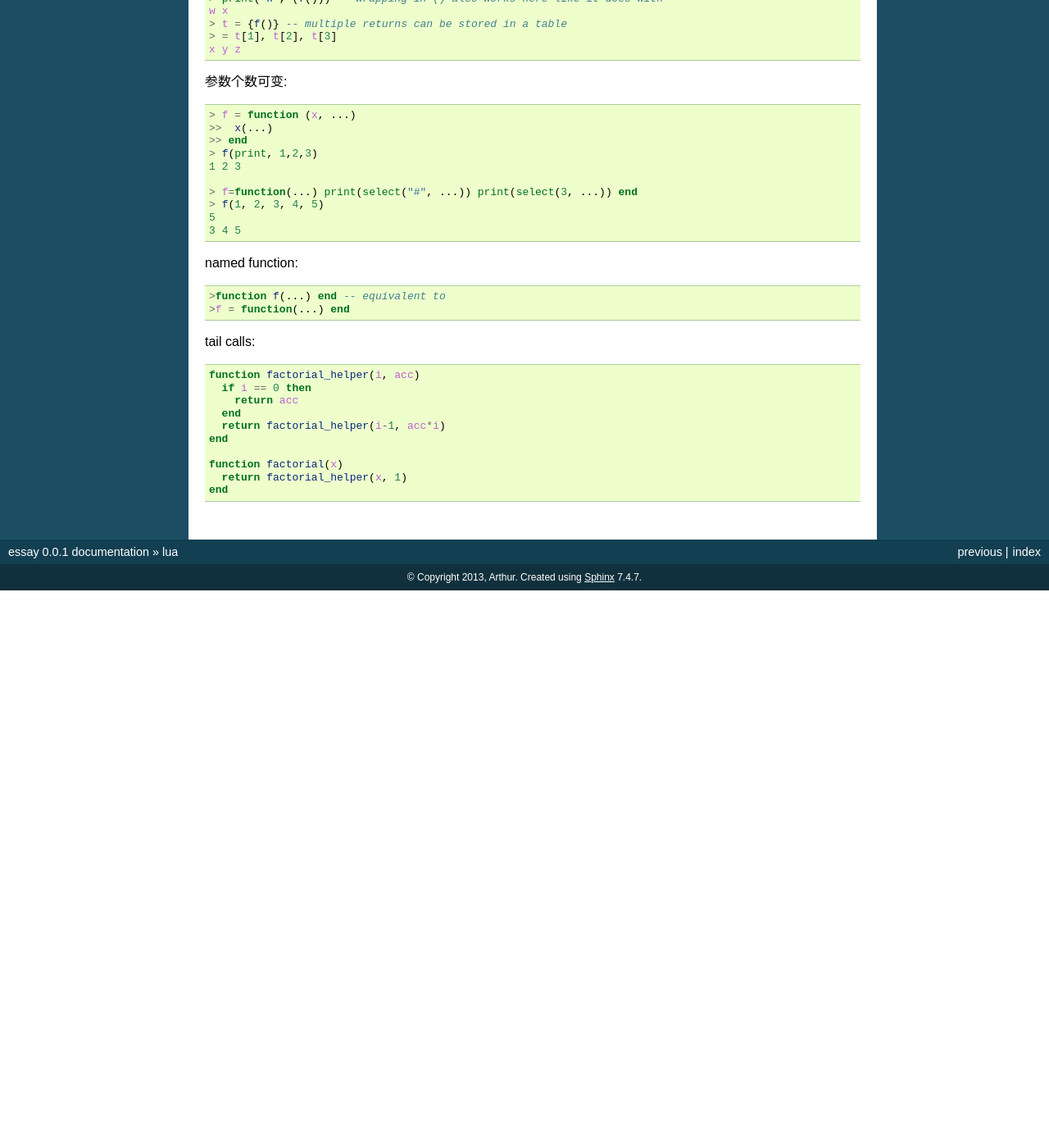
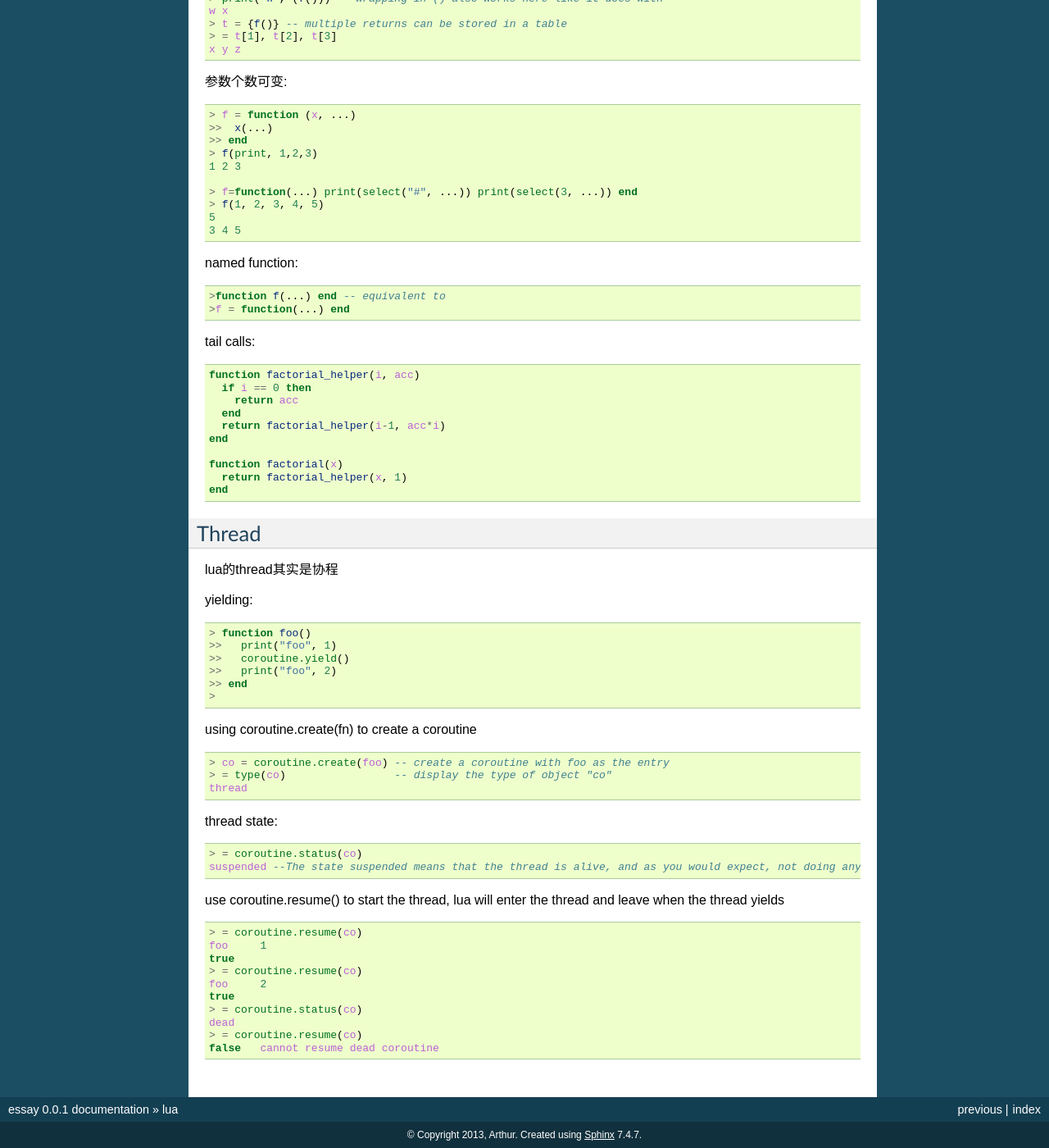
Before and after one commit to largetalk/newdatum, a Sphinx documentation site: the page built from notes/source/201311/lua.rst, in a window 1280 px wide and 1400 px high, scrolled down 3631 px. Shown: the whole window at 82% size. Built offline with Sphinx 7.4.7, drawn with Linux system fonts in a browser that asks for light colours; formulas are drawn with MathJax 3; before the commit the page ends 4351 px from its top, so only the background shows below that.

Commit message:
lua thread

```diff
--- a/notes/source/201311/lua.rst
+++ b/notes/source/201311/lua.rst
@@ -269,3 +269,48 @@ tail calls:
     function factorial(x)
       return factorial_helper(x, 1)
     end
+
+Thread
+====================
+
+lua的thread其实是协程
+
+yielding:
+
+.. code-block:: lua
+
+    > function foo()
+    >>   print("foo", 1)
+    >>   coroutine.yield()
+    >>   print("foo", 2)
+    >> end
+    >
+using coroutine.create(fn) to create a coroutine
+
+.. code-block:: lua
+
+    > co = coroutine.create(foo) -- create a coroutine with foo as the entry
+    > = type(co)                 -- display the type of object "co"
+    thread
+
+thread state:
+
+.. code-block:: lua
+
+    > = coroutine.status(co)
+    suspended --The state suspended means that the thread is alive, and as you would expect, not doing anything.
+
+use coroutine.resume() to start the thread, lua will enter the thread and leave when the thread yields
+
+.. code-block:: lua
+
+    > = coroutine.resume(co)
+    foo     1
+    true
+    > = coroutine.resume(co)
+    foo     2
+    true
+    > = coroutine.status(co)
+    dead
+    > = coroutine.resume(co)
+    false   cannot resume dead coroutine
```
